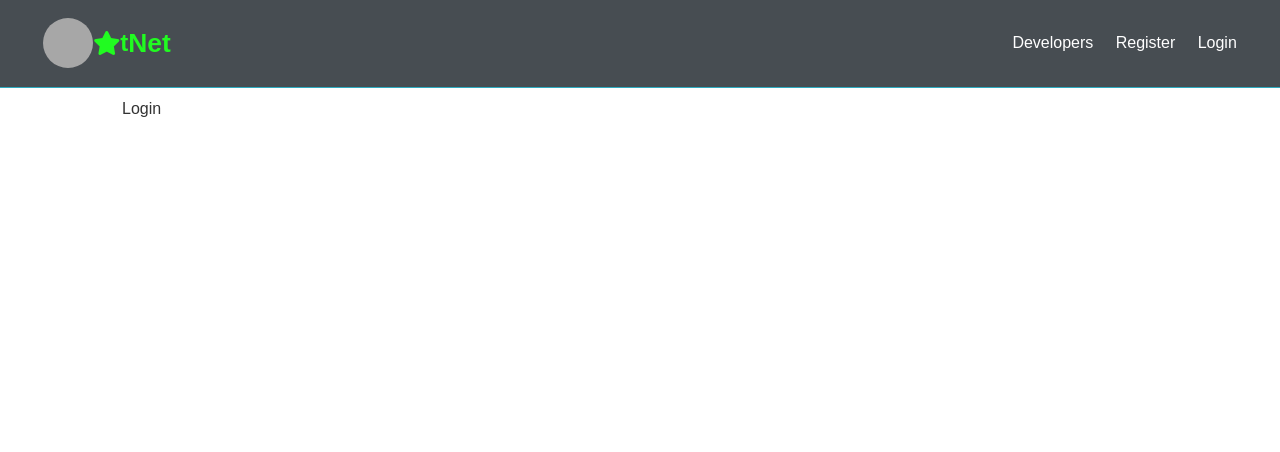
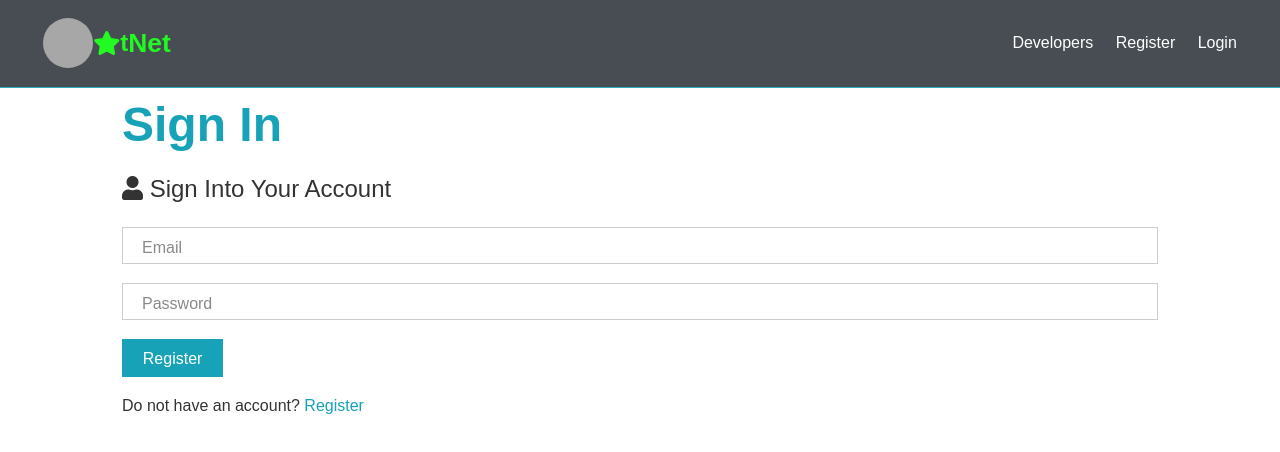
Before and after one commit to Ksz-K/FE-startnet, a React (Create React App) app: page /login in a window 1280 px wide. Shown: the top 452 px of the page. Built offline with nearby package versions, Linux system fonts and the light colour scheme; grey boxes are pictures that could not be loaded.

Commit message:
redux alert added

```diff
--- a/package.json
+++ b/package.json
@@ -14,8 +14,10 @@
     "react-redux": "^7.2.0",
     "react-router-dom": "^5.2.0",
     "react-scripts": "3.4.1",
+    "redux": "^4.0.5",
     "redux-devtools-extension": "^2.13.8",
-    "redux-thunk": "^2.3.0"
+    "redux-thunk": "^2.3.0",
+    "uuid": "^3.3.2"
   },
   "scripts": {
     "start": "react-scripts start",
--- a/src/App.js
+++ b/src/App.js
@@ -4,8 +4,8 @@
 import Landing from "./components/layout/Landing";
 import Login from "./components/auth/Login";
 import Register from "./components/auth/Register";
+
 import "./App.css";
-
 const App = () => (
   <Router>
     <Fragment>
--- /dev/null
+++ b/src/actions/alert.js
@@ -0,0 +1,14 @@
+import uuid from "uuid";
+import { SET_ALERT, REMOVE_ALERT } from "./types";
+
+export const setAlert = (msg, alertType) => (dispatch) => {
+  const id = uuid.v4();
+  dispatch({
+    type: SET_ALERT,
+    payload: {
+      msg,
+      alertType,
+      id,
+    },
+  });
+};
--- /dev/null
+++ b/src/actions/types.js
@@ -0,0 +1,2 @@
+export const SET_ALERT = "SET_ALERT";
+export const REMOVE_ALERT = "REMOVE_ALERT";
--- a/src/components/auth/Login.js
+++ b/src/components/auth/Login.js
@@ -1,7 +1,56 @@
-import React from "react";
+import React, { Fragment, useState } from "react";
+import { Link } from "react-router-dom";
 
 const Login = () => {
-  return <div>Login</div>;
+  const [formData, setFormData] = useState({
+    email: "",
+    password: "",
+  });
+
+  const { email, password } = formData;
+
+  const onChange = (e) => {
+    setFormData({ ...formData, [e.target.name]: e.target.value });
+  };
+
+  const onSubmit = async (e) => {
+    e.preventDefault();
+
+    console.log("Success");
+  };
+  return (
+    <Fragment>
+      <h1 className="large text-primary">Sign In</h1>
+      <p className="lead">
+        <i className="fas fa-user"></i> Sign Into Your Account
+      </p>
+      <form className="form" onSubmit={(e) => onSubmit(e)}>
+        <div className="form-group">
+          <input
+            type="email"
+            name="email"
+            value={email}
+            onChange={(e) => onChange(e)}
+          />
+          <label style={email ? { display: "none" } : {}}>Email</label>
+        </div>
+        <div className="form-group">
+          <input
+            type="password"
+            name="password"
+            minLength="6"
+            value={password}
+            onChange={(e) => onChange(e)}
+          />
+          <label style={password ? { display: "none" } : {}}>Password</label>
+        </div>
+        <input type="submit" className="btn btn-primary" value="Register" />
+      </form>
+      <p className="my-1">
+        Do not have an account? <Link to="/register">Register</Link>
+      </p>
+    </Fragment>
+  );
 };
 
 export default Login;
--- a/src/components/auth/Register.js
+++ b/src/components/auth/Register.js
@@ -1,5 +1,6 @@
 import React, { Fragment, useState } from "react";
-import axios from "axios";
+import { Link } from "react-router-dom";
+//import axios from "axios";
 
 const Register = () => {
   const [formData, setFormData] = useState({
@@ -20,26 +21,28 @@
     if (password !== password2) {
       console.log("Passwords do not match ");
     } else {
-      const newUser = {
-        name,
-        email,
-        password,
-      };
+      console.log("Success");
+      // const newUser = {
+      //   name,
+      //   email,
+      //   password,
+      // };
 
-      try {
-        const config = {
-          headers: {
-            "Content-Type": "application/json",
-          },
-        };
+      //   try {
+      //     const config = {
+      //       headers: {
+      //         "Content-Type": "application/json",
+      //       },
+      //     };
 
-        const body = JSON.stringify(newUser);
+      //     const body = JSON.stringify(newUser);
 
-        const res = await axios.post("/api/users", body, config);
-        console.log(res.data);
-      } catch (err) {
-        console.error(err.response.data);
-      }
+      //     const res = await axios.post("/api/users", body, config);
+      //     console.log(res.data);
+      //   } catch (err) {
+      //     console.error(err.response.data);
+      //   }
+      // }
     }
   };
   return (
@@ -97,7 +100,7 @@
         <input type="submit" className="btn btn-primary" value="Register" />
       </form>
       <p className="my-1">
-        Already have an account? <a href="login.html">Sign In</a>
+        Already have an account? <Link to="/login">Sign In</Link>
       </p>
     </Fragment>
   );
--- a/src/index.js
+++ b/src/index.js
@@ -2,4 +2,12 @@
 import ReactDOM from "react-dom";
 import App from "./App";
 
-ReactDOM.render(<App />, document.getElementById("root"));
+import { Provider } from "react-redux";
+import store from "./store";
+
+ReactDOM.render(
+  <Provider store={store}>
+    <App />
+  </Provider>,
+  document.getElementById("root")
+);
--- /dev/null
+++ b/src/reducers/alert.js
@@ -0,0 +1,17 @@
+import { SET_ALERT, REMOVE_ALERT } from "../actions/types";
+const initialState = [];
+
+export default function (state = initialState, action) {
+  const { type, payload } = action;
+
+  switch (type) {
+    case SET_ALERT:
+      return [...state, payload];
+
+    case REMOVE_ALERT:
+      return state.filter((alert) => alert.id !== payload);
+
+    default:
+      return state;
+  }
+}
--- /dev/null
+++ b/src/reducers/index.js
@@ -0,0 +1,6 @@
+import { combineReducers } from "redux";
+import alert from "./alert";
+
+export default combineReducers({
+  alert,
+});
--- /dev/null
+++ b/src/store.js
@@ -0,0 +1,16 @@
+import { createStore, applyMiddleware } from "redux";
+import { composeWithDevTools } from "redux-devtools-extension";
+import thunk from "redux-thunk";
+import rootReducer from "./reducers";
+
+const initialState = {};
+
+const middleware = [thunk];
+
+const store = createStore(
+  rootReducer,
+  initialState,
+  composeWithDevTools(applyMiddleware(...middleware))
+);
+
+export default store;
```
Also changed, not shown: 1 other file (tests, documents, lock files or other folders).
